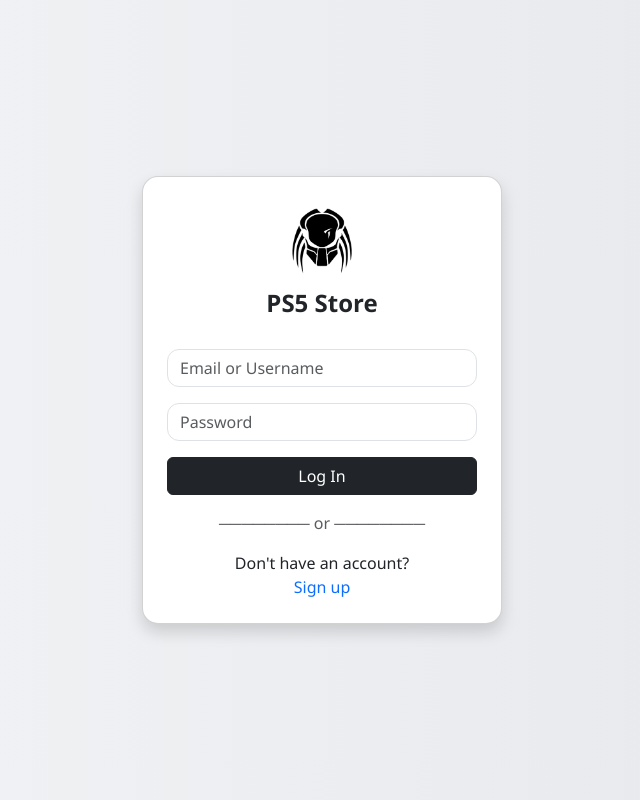
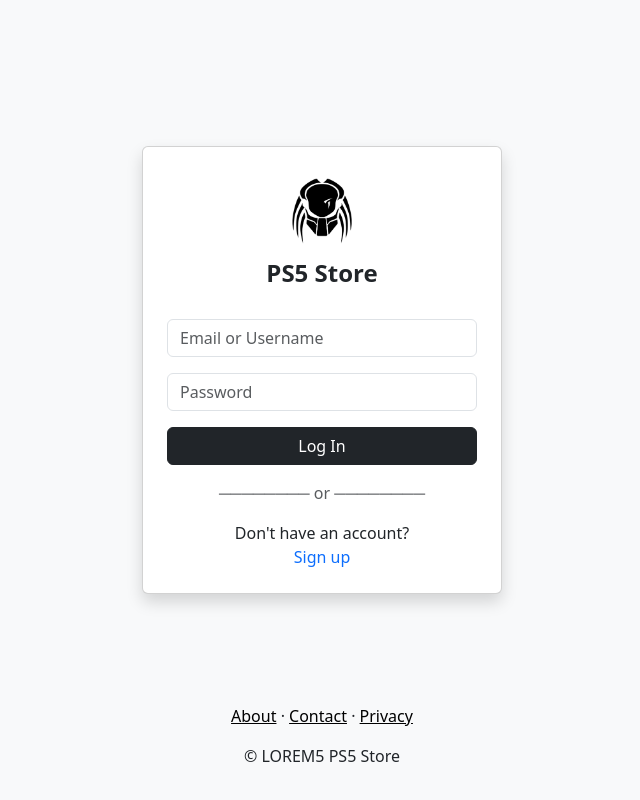
Before and after one commit to devender03saini-png/ps5-store, a PHP site: page /login.html in a window 1280 px wide. Shown: the whole page, without its empty margins (318-958 px from the left). Run offline with PHP 8.4, Linux system fonts and the light colour scheme.

Commit message:
Login Page

```diff
--- a/login.html
+++ b/login.html
@@ -9,14 +9,39 @@
     <title>Login</title>
     <link rel="icon" type="images/png" href="assests/images/logoTItle.png" />
 
-
     <!-- Bootstrap 5 -->
     <link href="https://cdn.jsdelivr.net/npm/bootstrap@5.3.3/dist/css/bootstrap.min.css" rel="stylesheet">
     <!-- Bootstrap Bundle JS -->
     <script src="https://cdn.jsdelivr.net/npm/bootstrap@5.3.3/dist/js/bootstrap.bundle.min.js"></script>
 
     <!-- CSS ki file -->
-    <link rel="stylesheet" href="css/login.css" />
+    <style>
+
+        body {
+            min-height: 100vh;
+            display: flex;
+            flex-direction: column;
+            position: relative;
+            padding-bottom: 60px; /* Space for footer */
+        }
+
+        .login-footer {
+            position: absolute;
+            bottom: 0;
+            width: 100%;
+            text-align: center;
+            padding: 1rem;
+            background-color: #f8f9fa;
+        }
+
+        .main-content {
+            flex: 1;
+            display: flex;
+            align-items: center;
+            justify-content: center;
+            width: 100%;
+        }
+    </style>
 
     <script>
         // signup aur login ke beech mein switch karna
@@ -27,7 +52,6 @@
             signupCard.classList.toggle('d-none');
         }
 
-
         const urlParams = new URLSearchParams(window.location.search);
         const error = urlParams.get('error');
 
@@ -36,17 +60,16 @@
         } else if (error === 'nouser') {
             alert(" No user found with this email.");
         }
-
-
     </script>
-
 </head>
 
-<body class="d-flex align-items-center justify-content-center vh-100 bg-light">
-
+<body class="bg-light">
+    <div class="main-content">
         <div class="card shadow p-4" style="width: 100%; max-width: 360px;">
             <div class="text-center mb-4">
+                <a href="home.html">
                     <img src="assests/images/logoBlack.png" alt="Logo" width="60">
+                </a>
                 <h4 class="mt-2 fw-bold">PS5 Store</h4>
             </div>
 
@@ -74,7 +97,9 @@
         <!-- Signup Form -->
         <div class="card shadow p-4 d-none" id="signup-card" style="width: 100%; max-width: 360px;">
             <div class="text-center mb-4">
+                <a href="home.html">
                     <img src="assests/images/logoBlack.png" alt="Logo" width="60">
+                </a>
                 <h4 class="mt-2 fw-bold">Create Account</h4>
             </div>
 
@@ -100,10 +125,17 @@
                 <a href="#" onclick="toggleForm()" class="text-primary text-decoration-none">Log in</a>
             </div>
         </div>
+    </div>
 
-
-
+    <!-- Footer -->
+    <footer class="login-footer">
+        <p>
+            <a href="about.html" style="color: black;">About</a> ·
+            <a href="contact.html" style="color: black;">Contact</a> ·
+            <a href="privacy.html" style="color: black;">Privacy</a>
+        </p>
+        <p>&copy; LOREM5 PS5 Store</p>
+    </footer>
 
 </body>
-
 </html>
```
Also changed, not shown: connection.php (+6 -19 lines), assests/css/login.css (line endings or trailing spaces). Lines whose indentation alone changed are shown as unchanged.
